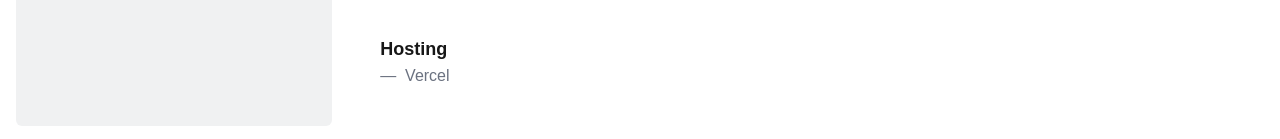
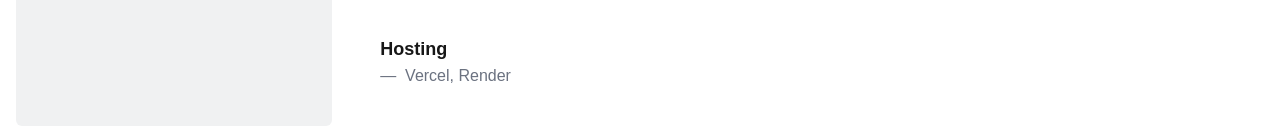
Before and after one commit to swarajphalke/swaraj-phalke, a Next.js app: page / in a window 1280 px wide. Shown: the part 658-797 px from the top of the page. Built offline with nearby package versions, Linux system fonts and the light colour scheme.

Commit message:
hosting service added

```diff
--- a/components/sidebar/Skills.tsx
+++ b/components/sidebar/Skills.tsx
@@ -29,7 +29,7 @@ export default function Skills() {
     },
     {
       title: "Hosting",
-      skills: ["Vercel"],
+      skills: ["Vercel","Render"],
     },
   ];
 
```
